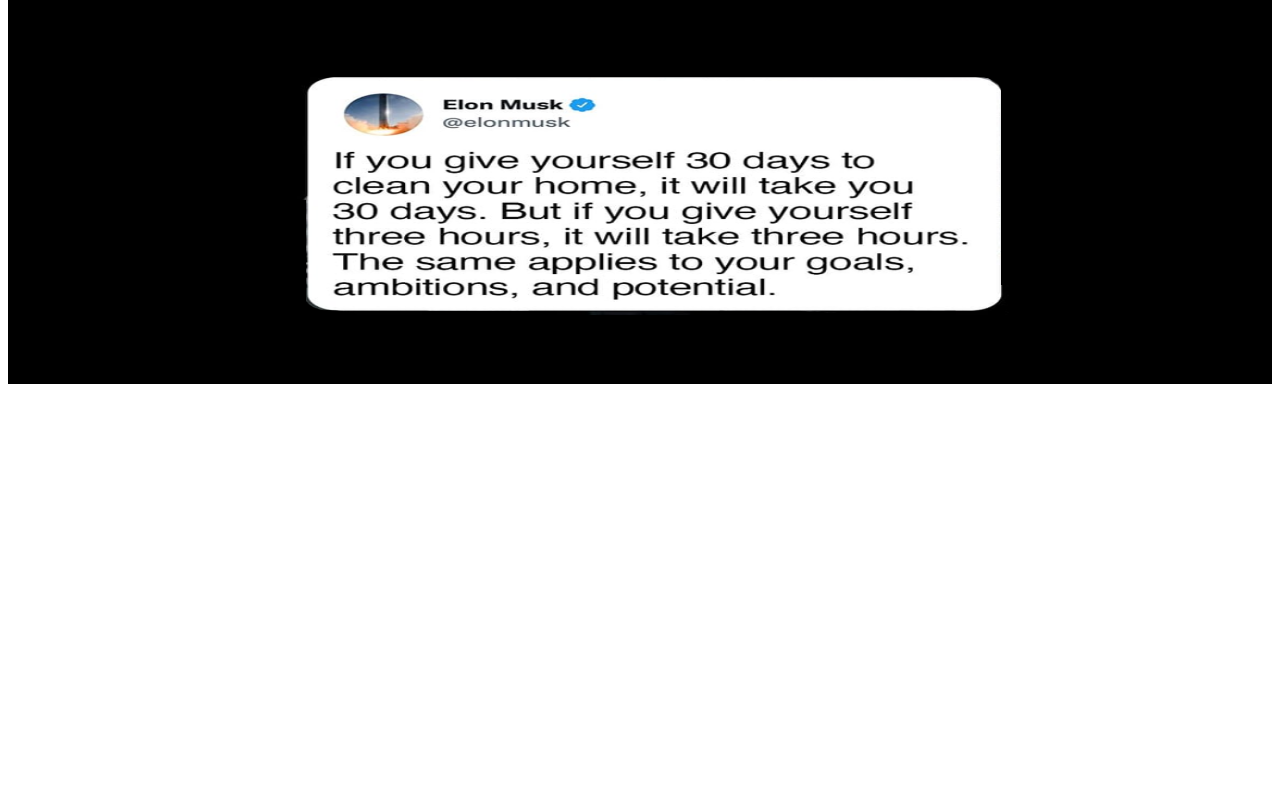
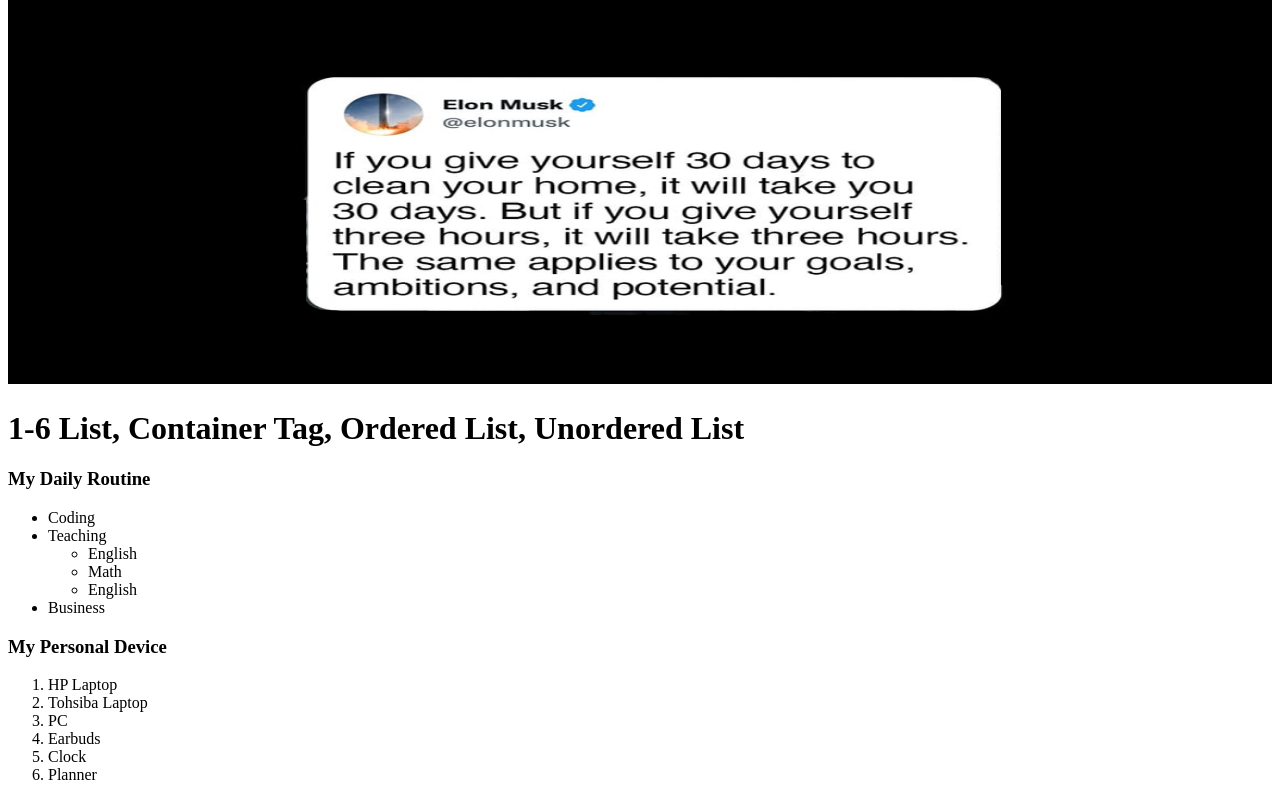
Before and after one commit to coderhasib23/html, a plain HTML site: page index.html in a window 1280 px wide. Shown: the part 509-1309 px from the top of the page. Before the commit the page ends 905 px from the top, so only its background shows below. Drawn offline with Linux system fonts and the light colour scheme.

Commit message:
List, Container Tag, Ordered List, Unordered List

```diff
--- a/index.html
+++ b/index.html
@@ -61,5 +61,28 @@
       width="100%"
       height="400px"
     />
+    <div>
+      <h1>1-6 List, Container Tag, Ordered List, Unordered List</h1>
+      <h3>My Daily Routine</h3>
+      <ul>
+        <li>Coding</li>
+        <li>Teaching</li>
+        <ul>
+          <li>English</li>
+          <li>Math</li>
+          <li>English</li>
+        </ul>
+        <li>Business</li>
+      </ul>
+      <h3>My Personal Device</h3>
+      <ol>
+        <li>HP Laptop</li>
+        <li>Tohsiba Laptop</li>
+        <li>PC</li>
+        <li>Earbuds</li>
+        <li>Clock</li>
+        <li>Planner</li>
+      </ol>
+    </div>
   </body>
 </html>
```
